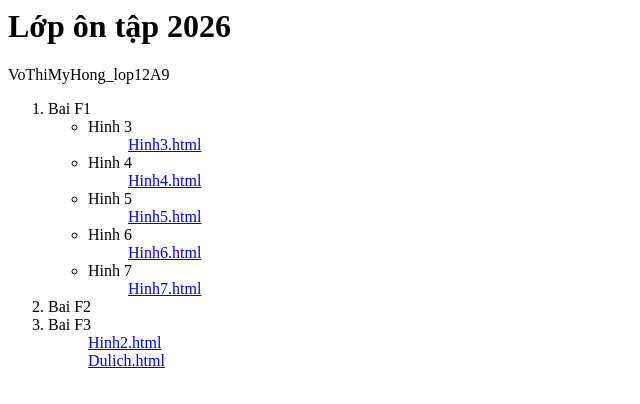
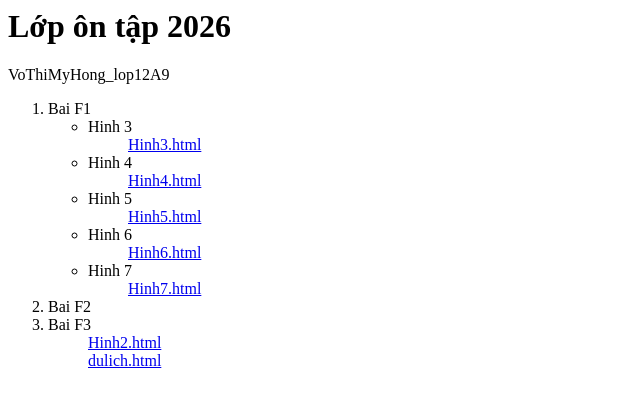
Before and after one commit to vothimyhonghong-beep/vothimyhonghong.github.io, a plain HTML site: page index.html in a window 1280 px wide. Shown: the full height of the page, 0-640 px from the left. Drawn offline with Linux system fonts and the light colour scheme.

Commit message:
Update link to dulich.html with correct path

```diff
--- a/index.html
+++ b/index.html
@@ -17,5 +17,5 @@
   <li>Bai F2</li>
   <li>Bai F3</li>
   <ul><a href="BaiF3/Hinh2.html">Hinh2.html</a></ul>
-  <ul><a href="Dulich.html">Dulich.html</a></ul>
+  <ul><a href="BaiF3/dulich.html">dulich.html</a></ul>
 </ol>
```
